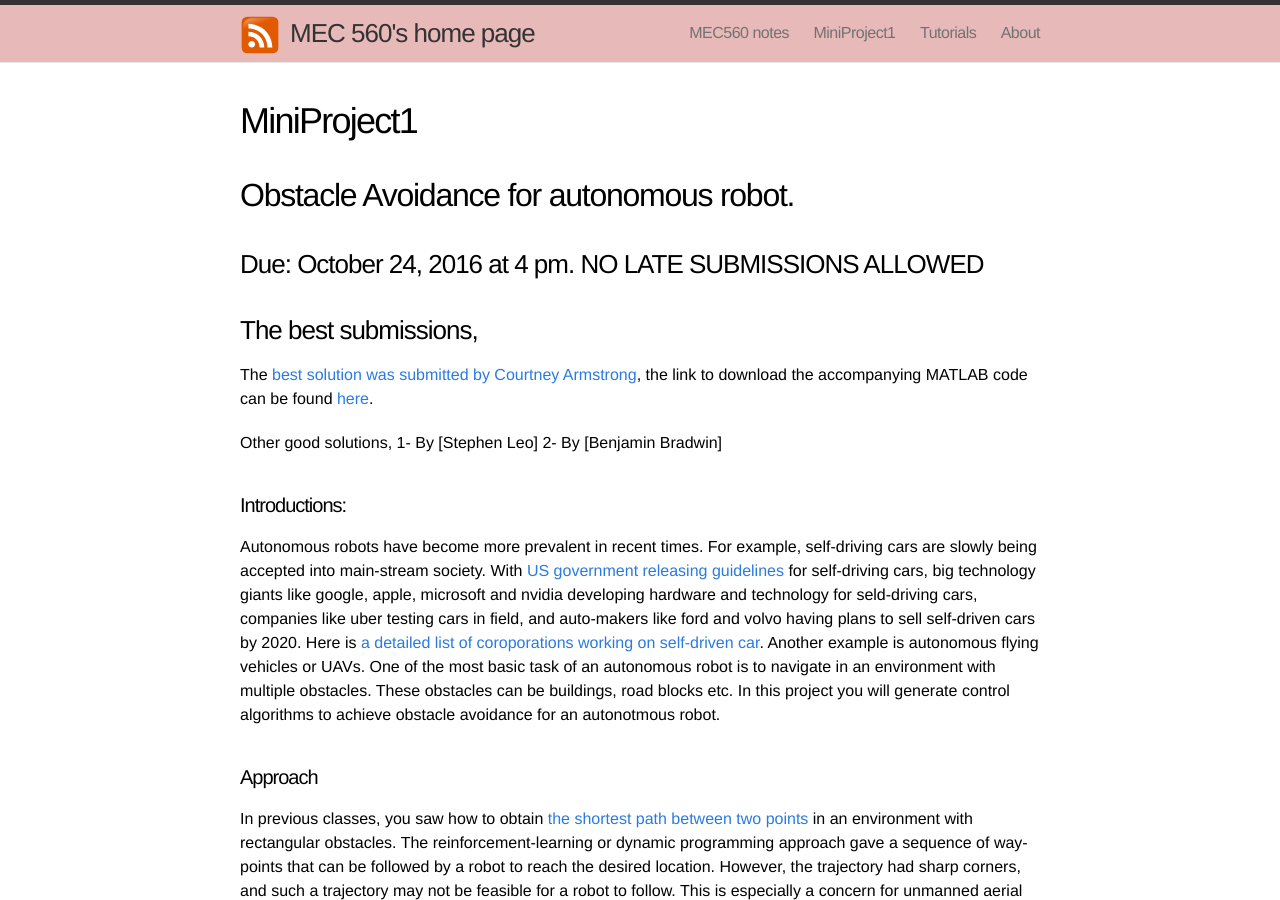
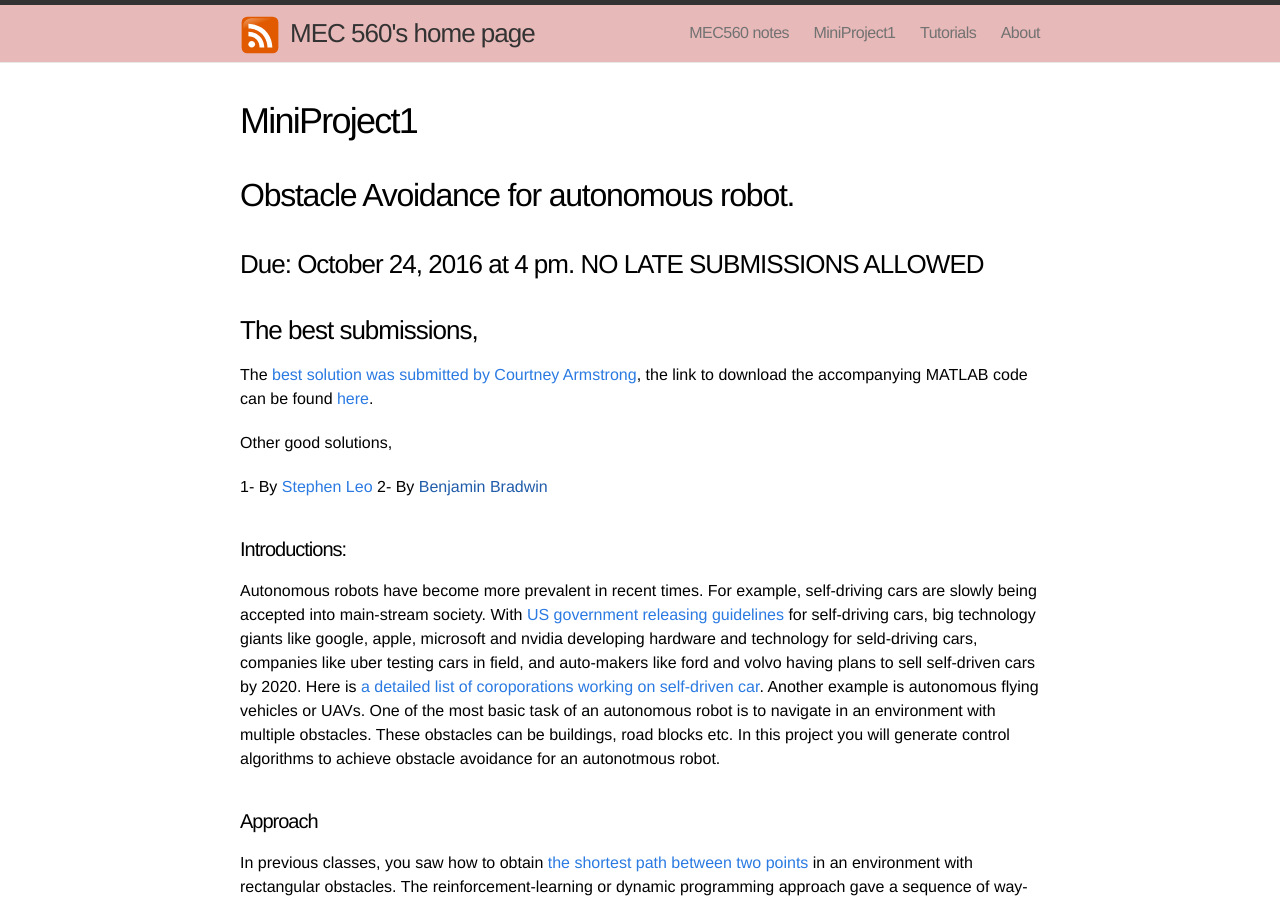
Before and after one commit to mec560sbu/mec560sbu.github.io, a Jekyll site: the page built from MiniProject.md, in a window 1280 px wide and 900 px high. Built offline with Jekyll 4.4.1, drawn with Linux system fonts in a browser that asks for light colours; formulas are drawn with MathJax 3; some of the changed lines change nothing that is shown.

Commit message:
added links

```diff
--- a/MiniProject.md
+++ b/MiniProject.md
@@ -15,8 +15,9 @@ permalink: miniproject1
 The [best solution was submitted by Courtney Armstrong](https://nbviewer.jupyter.org/github/mec560sbu/mec560sbu.github.io/blob/master/Assignments2016/MiniProject1_solution1/MiniProject1.ipynb), the link to download the accompanying MATLAB code can be found [here](https://drive.google.com/drive/folders/0B51BYOSh3EKQUTZGMjE1ZDgxbk0?usp=sharing).
 
 Other good solutions,
-1- By [Stephen Leo]
-2- By [Benjamin Bradwin]
+
+1- By [Stephen Leo](https://mec560sbu.github.io/Assignments2016/MiniProject1_solution1/BenjaminBen_Final_Project_Paper.pdf)
+2- By [Benjamin Bradwin]()
 
 
 #### Introductions:
```
Also changed, not shown: 2 other files.
